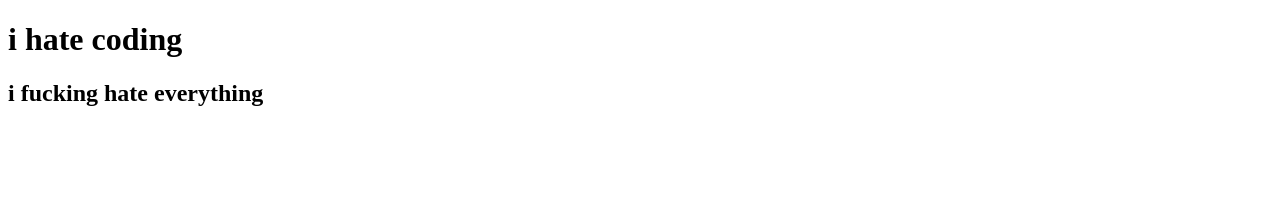
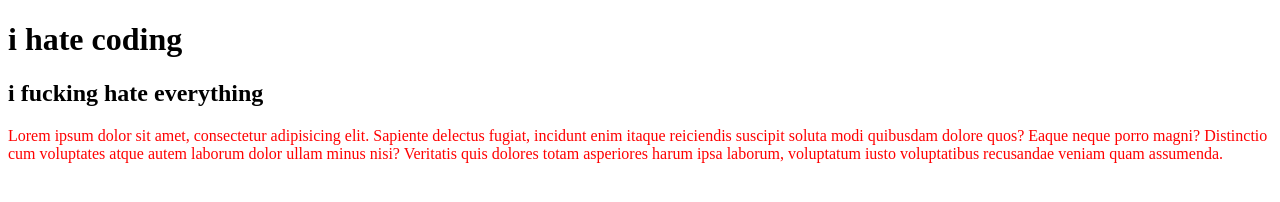
Before and after one commit to tropaafsara/repo, a plain HTML site: page index.html in a window 1280 px wide. Drawn offline with Linux system fonts and the light colour scheme.

Commit message:
style added

```diff
--- a/index.html
+++ b/index.html
@@ -5,9 +5,11 @@
     <meta http-equiv="X-UA-Compatible" content="IE=edge">
     <meta name="viewport" content="width=device-width, initial-scale=1.0">
     <title>blalallaal</title>
+    <link rel="stylesheet" href="style.css">
 </head>
 <body>
     <h1>i hate coding</h1>
     <h2>i fucking hate everything</h2>
+    <p>Lorem ipsum dolor sit amet, consectetur adipisicing elit. Sapiente delectus fugiat, incidunt enim itaque reiciendis suscipit soluta modi quibusdam dolore quos? Eaque neque porro magni? Distinctio cum voluptates atque autem laborum dolor ullam minus nisi? Veritatis quis dolores totam asperiores harum ipsa laborum, voluptatum iusto voluptatibus recusandae veniam quam assumenda.</p>
 </body>
 </html>
--- /dev/null
+++ b/style.css
@@ -0,0 +1,3 @@
+p{
+    color:red;
+}
```
